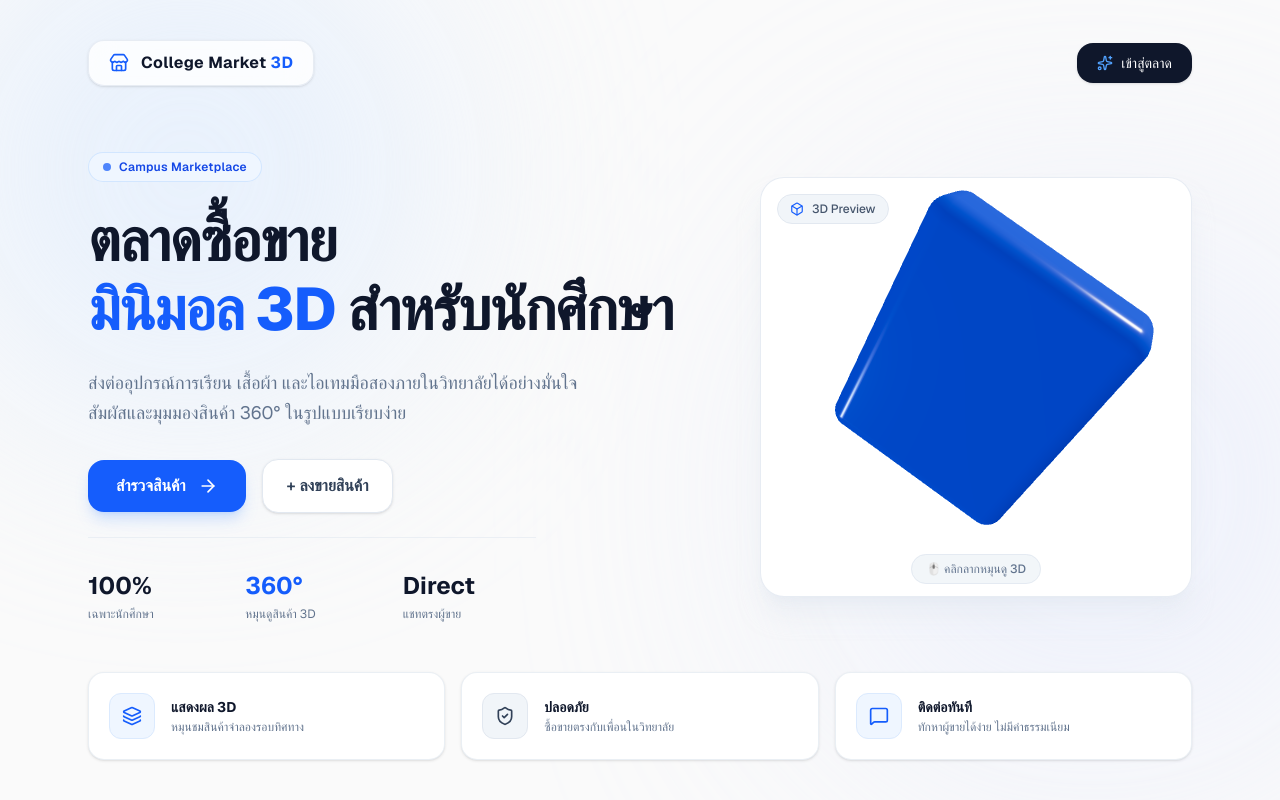
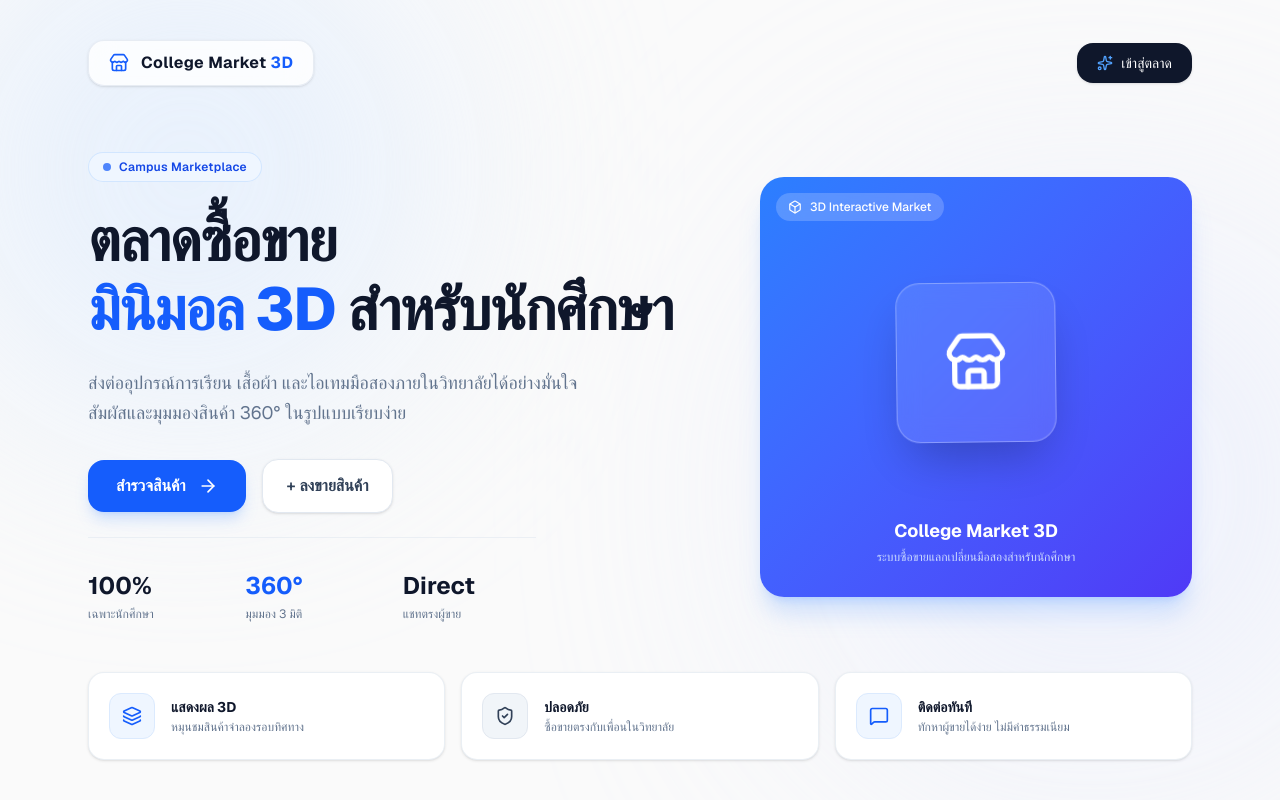
Before and after one commit to kanlaya06-stack/nextjs-boilerplate, a Next.js app: page / in a window 1280 px wide. Built offline with nearby package versions, Linux system fonts and the light colour scheme.

Commit message:
Update page.tsx

```diff
--- a/app/page.tsx
+++ b/app/page.tsx
@@ -1,48 +1,23 @@
 'use client';
 
-import React, { useRef } from 'react';
-import { Canvas, useFrame } from '@react-three/fiber';
-import { OrbitControls, Float, RoundedBox } from '@react-three/drei';
+import React from 'react';
 import { motion } from 'framer-motion';
 import { Store, ArrowRight, ShieldCheck, Box, MessageSquare, Sparkles, Layers } from 'lucide-react';
 import Link from 'next/link';
 
-function Hero3DItem() {
-  const meshRef = useRef<any>(null);
-
-  useFrame((_, delta) => {
-    if (meshRef.current) {
-      meshRef.current.rotation.y += delta * 0.4;
-      meshRef.current.rotation.x += delta * 0.15;
-    }
-  });
-
-  return (
-    <>
-      <ambientLight intensity={1.8} />
-      <directionalLight position={[6, 8, 6]} intensity={2} color="#ffffff" />
-      <directionalLight position={[-6, -4, -4]} intensity={0.8} color="#93c5fd" />
-
-      <Float speed={2} rotationIntensity={0.8} floatIntensity={1.2}>
-        <RoundedBox ref={meshRef} args={[2.2, 2.8, 0.7]} radius={0.2} smoothness={4}>
-          <meshStandardMaterial color="#2563eb" roughness={0.2} metalness={0.1} />
-        </RoundedBox>
-      </Float>
-
-      <OrbitControls enableZoom={false} autoRotate autoRotateSpeed={1.2} />
-    </>
-  );
-}
-
 export default function LandingPage() {
   return (
     <div className="min-h-screen bg-[#fafafa] text-slate-800 font-sans relative overflow-x-hidden selection:bg-blue-500 selection:text-white">
+
+      {/* Background Subtle Light Blobs */}
       <div className="fixed inset-0 pointer-events-none z-0 opacity-60">
         <div className="absolute top-[-10%] left-[-5%] w-[500px] h-[500px] bg-blue-100 rounded-full blur-[120px]" />
         <div className="absolute top-[30%] right-[-5%] w-[500px] h-[500px] bg-indigo-100 rounded-full blur-[140px]" />
       </div>
 
       <div className="relative z-10 max-w-6xl mx-auto px-6 py-6 min-h-screen flex flex-col justify-between">
+
+        {/* Top Navbar */}
         <header className="flex justify-between items-center py-4">
           <div className="flex items-center gap-3 bg-white/80 border border-slate-200/80 px-5 py-2.5 rounded-2xl backdrop-blur-md shadow-sm">
             <Store className="w-5 h-5 text-blue-600" />
@@ -63,7 +38,10 @@ export default function LandingPage() {
           </Link>
         </header>
 
+        {/* Hero Section */}
         <main className="grid grid-cols-1 lg:grid-cols-12 gap-12 items-center my-auto py-12">
+
+          {/* Left Content */}
           <motion.div
             initial={{ opacity: 0, y: 20 }}
             animate={{ opacity: 1, y: 0 }}
@@ -84,6 +62,7 @@ export default function LandingPage() {
               ส่งต่ออุปกรณ์การเรียน เสื้อผ้า และไอเทมมือสองภายในวิทยาลัยได้อย่างมั่นใจ สัมผัสและมุมมองสินค้า 360° ในรูปแบบเรียบง่าย
             </p>
 
+            {/* CTA Buttons */}
             <div className="flex flex-wrap items-center gap-4 pt-2">
               <Link href="/home">
                 <motion.button
@@ -107,6 +86,7 @@ export default function LandingPage() {
               </Link>
             </div>
 
+            {/* Quick Stats */}
             <div className="grid grid-cols-3 gap-6 pt-8 border-t border-slate-200/60 max-w-md">
               <div>
                 <h4 className="text-2xl font-bold text-slate-900">100%</h4>
@@ -114,7 +94,7 @@ export default function LandingPage() {
               </div>
               <div>
                 <h4 className="text-2xl font-bold text-blue-600">360°</h4>
-                <p className="text-xs text-slate-500 mt-1">หมุนดูสินค้า 3D</p>
+                <p className="text-xs text-slate-500 mt-1">มุมมอง 3 มิติ</p>
               </div>
               <div>
                 <h4 className="text-2xl font-bold text-slate-900">Direct</h4>
@@ -123,31 +103,38 @@ export default function LandingPage() {
             </div>
           </motion.div>
 
+          {/* Right Visual Card */}
           <motion.div
             initial={{ opacity: 0, scale: 0.95 }}
             animate={{ opacity: 1, scale: 1 }}
             transition={{ duration: 0.6, delay: 0.1 }}
             className="lg:col-span-5 relative flex items-center justify-center"
           >
-            <div className="relative w-full h-[360px] sm:h-[420px] bg-white border border-slate-200/80 rounded-3xl shadow-xl shadow-slate-200/50 overflow-hidden flex flex-col items-center justify-center">
-              <div className="absolute top-4 left-4 flex items-center gap-2 px-3 py-1.5 rounded-full bg-slate-100 border border-slate-200 text-xs text-slate-600 z-10 font-medium">
-                <Box className="w-3.5 h-3.5 text-blue-600" />
-                <span>3D Preview</span>
+            <div className="relative w-full h-[360px] sm:h-[420px] bg-gradient-to-br from-blue-500 to-indigo-600 rounded-3xl shadow-xl shadow-blue-500/20 overflow-hidden flex flex-col items-center justify-center p-8 text-white text-center">
+
+              <div className="absolute top-4 left-4 flex items-center gap-2 px-3 py-1.5 rounded-full bg-white/20 backdrop-blur-md text-xs text-white z-10 font-medium">
+                <Box className="w-3.5 h-3.5" />
+                <span>3D Interactive Market</span>
               </div>
 
-              <Canvas camera={{ position: [0, 0, 5], fov: 45 }}>
-                <Hero3DItem />
-              </Canvas>
+              <motion.div
+                animate={{ rotate: [0, 5, -5, 0], y: [0, -8, 0] }}
+                transition={{ repeat: Infinity, duration: 6, ease: "easeInOut" }}
+                className="w-32 h-32 sm:w-40 sm:h-40 bg-white/10 backdrop-blur-md border border-white/30 rounded-3xl flex items-center justify-center shadow-2xl my-auto"
+              >
+                <Store className="w-16 h-16 text-white" />
+              </motion.div>
 
-              <div className="absolute bottom-4 text-center z-10">
-                <span className="text-xs text-slate-500 bg-slate-100/90 px-3.5 py-1.5 rounded-full border border-slate-200/80 backdrop-blur-sm font-medium">
-                  🖱️ คลิกลากหมุนดู 3D
-                </span>
+              <div className="space-y-1">
+                <h3 className="font-bold text-lg">College Market 3D</h3>
+                <p className="text-xs text-blue-100 opacity-90">ระบบซื้อขายแลกเปลี่ยนมือสองสำหรับนักศึกษา</p>
               </div>
             </div>
           </motion.div>
+
         </main>
 
+        {/* Feature Cards Footer */}
         <section className="grid grid-cols-1 md:grid-cols-3 gap-4 pb-4">
           <div className="p-5 rounded-2xl bg-white border border-slate-200/70 shadow-sm flex items-center gap-4">
             <div className="p-3 rounded-xl bg-blue-50 text-blue-600 border border-blue-100">
@@ -179,6 +166,7 @@ export default function LandingPage() {
             </div>
           </div>
         </section>
+
       </div>
     </div>
   );
```
